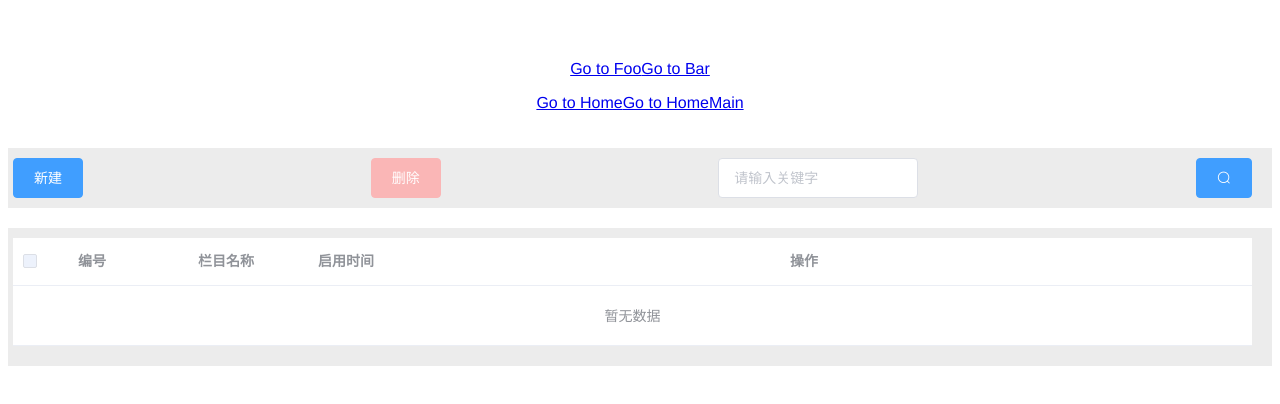
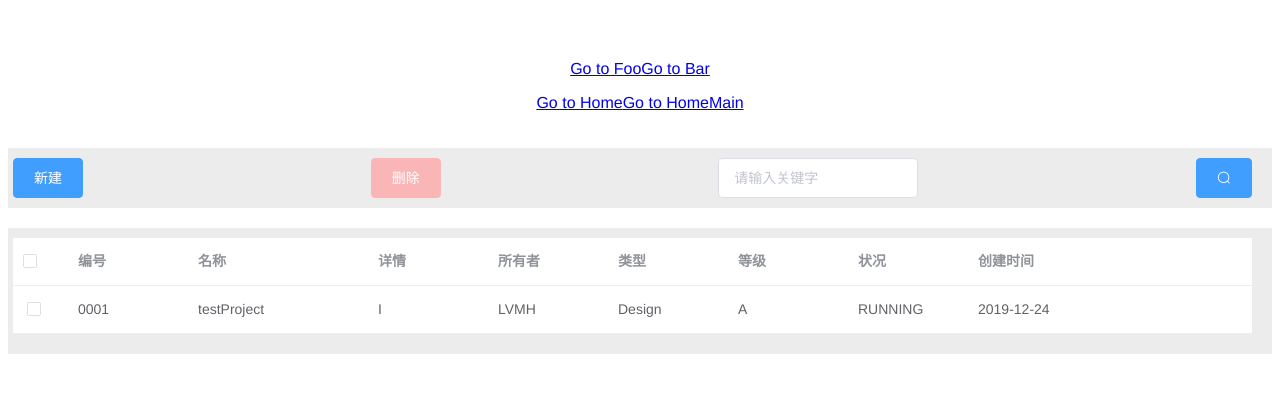
Before and after one commit to justBeThere/JustProject, a Vue app in the folder justproject/: page /#/homeMain in a window 1280 px wide. Shown: the top 404 px of the page. Built offline with nearby package versions, Linux system fonts and the light colour scheme.

Commit message:
front page commit 03

```diff
--- a/justproject/src/components/HomeMain.vue
+++ b/justproject/src/components/HomeMain.vue
@@ -12,10 +12,13 @@
     <el-main class="cate_mana_main">
       <el-table
         ref="multipleTable"
-        :data="categories"
+        :data="projects"
         tooltip-effect="dark"
         style="width: 100%"
-        @selection-change="handleSelectionChange" v-loading="loading">
+        @selection-change="handleSelectionChange"
+        @row-dblclick="openSelectedProject"
+        @row-contextmenu="rightClick"
+        v-loading="loading">
         <el-table-column
           type="selection"
           width="55" align="left">
@@ -26,29 +29,47 @@
           width="120" align="left">
         </el-table-column>
         <el-table-column
-          label="栏目名称"
-          prop="cateName"
+          label="名称"
+          prop="name"
+          width="180" align="left">
+        </el-table-column>
+        <el-table-column
+          label="详情"
+          prop="info"
           width="120" align="left">
         </el-table-column>
         <el-table-column
-          prop="date"
-          label="启用时间" align="left">
+          label="所有者"
+          prop="owner"
+          width="120" align="left">
+        </el-table-column>
+        <el-table-column
+          label="类型"
+          prop="type"
+          width="120" align="left">
+        </el-table-column>
+        <el-table-column
+          label="等级"
+          prop="level"
+          width="120" align="left">
+        </el-table-column>
+        <el-table-column
+          label="状况"
+          prop="status"
+          width="120" align="left">
+        </el-table-column>
+        <el-table-column
+          prop="createDate"
+          label="创建时间" align="left">
           <template slot-scope="scope">{{ scope.row.date | formatDate}}</template>
         </el-table-column>
-        <el-table-column label="操作" align="left">
-          <template slot-scope="scope">
-            <el-button
-              size="mini"
-              @click="handleEdit(scope.$index, scope.row)">编辑
-            </el-button>
-            <el-button
-              size="mini"
-              type="danger"
-              @click="handleDelete(scope.$index, scope.row)">删除
-            </el-button>
-          </template>
-        </el-table-column>
       </el-table>
+      <div v-show="menuVisible">
+        <ul id="menu" class="menu">
+          <li class="menu_item" @click="">打开</li>
+          <li class="menu_item" @click="">删除</li>
+        </ul>
+      </div>
     </el-main>
   </el-container>
 </template>
@@ -56,6 +77,23 @@
   export default{
     name: 'HomeMain',
     methods: {
+      rightClick(row, column, event){
+        this.menuVisible = false; // 先把模态框关死，目的是 第二次或者第n次右键鼠标的时候 它默认的是true
+        this.menuVisible = true;  // 显示模态窗口，跳出自定义菜单栏
+        var menu = document.querySelector('#menu');
+//        document.addEventListener('click', this.foo); // 给整个document添加监听鼠标事件，点击任何位置执行foo方法
+        menu.style.display = "block";
+        menu.style.left = MouseEvent.clientX - 0 + 'px';
+        menu.style.top = MouseEvent.clientY - 80 + 'px';
+      },
+      openSelectedProject(row, column, event){
+        alert("row--->" + row.id);
+        var keys =[];
+        for(var i in row){
+          keys.push(i);
+        }
+        console.log("rowKey--->"+keys);
+      },
       addNewCate(){
       },
       deleteAll(){
@@ -123,9 +161,12 @@
     },
     data(){
       return {
+        menuVisible: false,
         cateName: '',
         selItems: [],
-        categories: [],
+        projects: [{
+          id: '0001', name: 'testProject', info: 'I', owner: 'LVMH', type: 'Design', level: 'A', status: 'RUNNING', date: '2019-12-24'
+        }],
         loading: false
       }
     }
```
